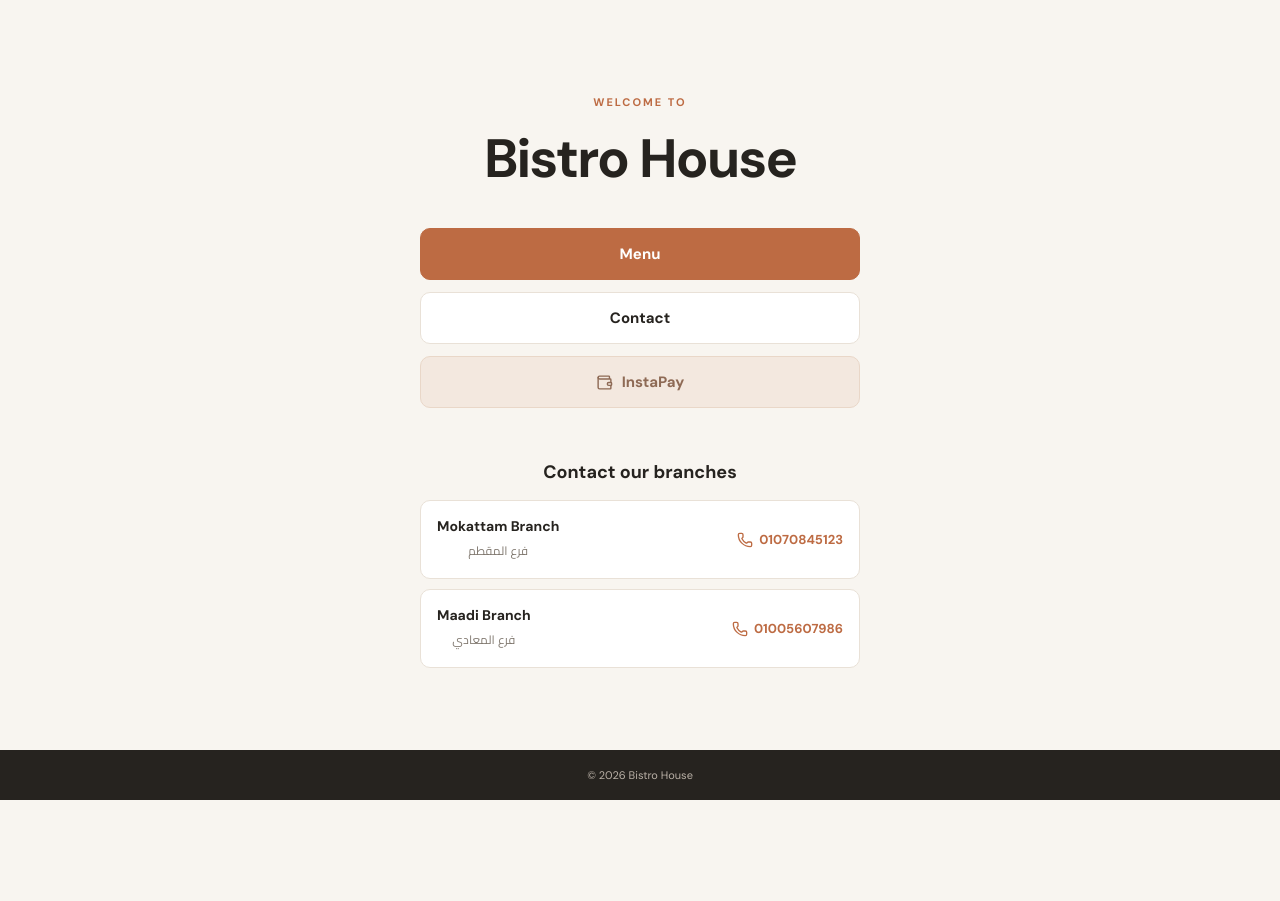
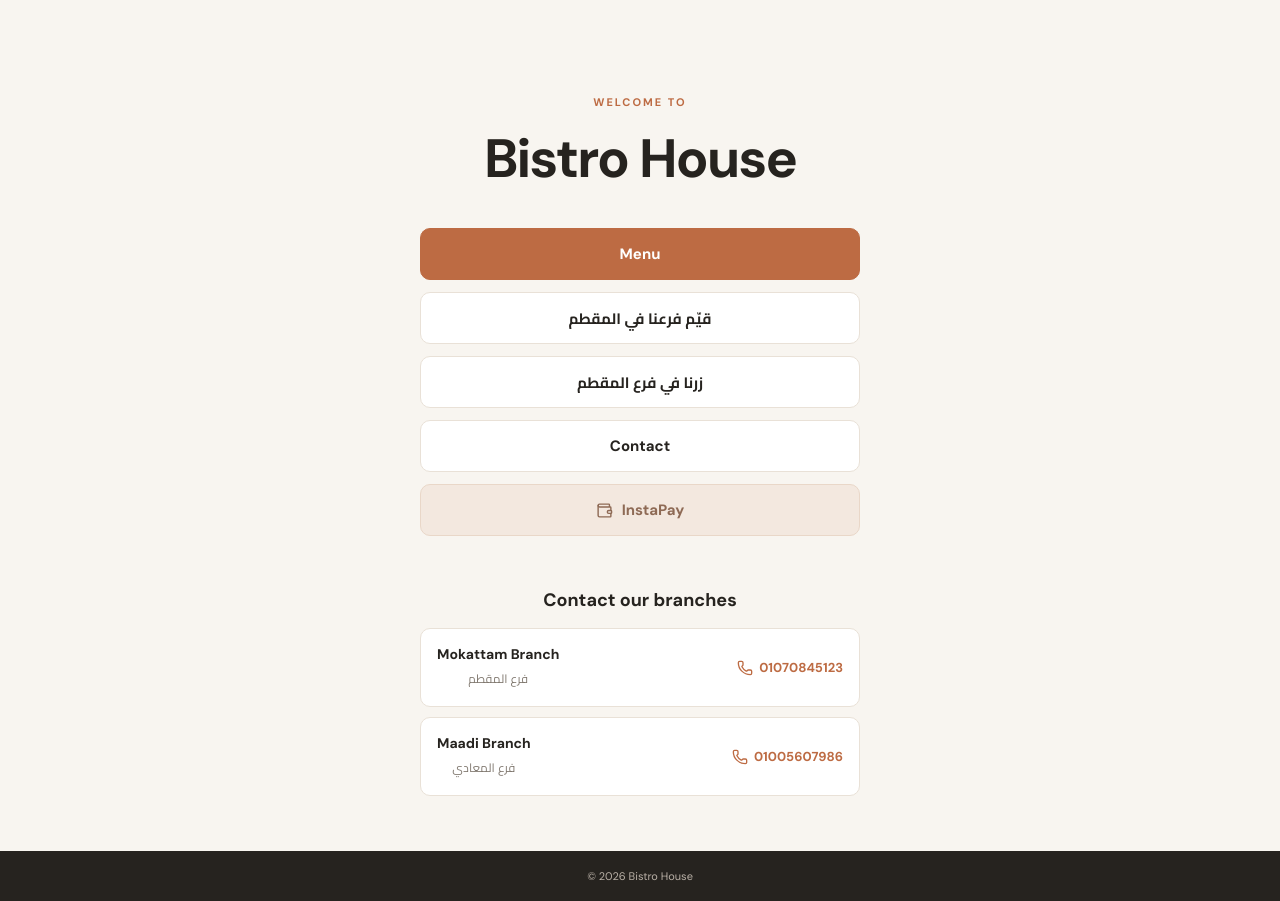
Before and after one commit to scainit/restaurant-menu-template, a Next.js app: page / in a window 1280 px wide. Before the commit the page ends 800 px from the top, so only its background shows below. Built offline with nearby package versions, Linux system fonts and the light colour scheme.

Commit message:
Add Mokattam Google review and location links

```diff
--- a/src/app/page.tsx
+++ b/src/app/page.tsx
@@ -14,6 +14,8 @@ export default function Home() {
         <h1>Bistro House</h1>
         <nav className="landing-actions" aria-label="Main links">
           <Link className="landing-action landing-action-primary" href="/menu">Menu</Link>
+          <a className="landing-action" href="https://search.google.com/local/writereview?placeid=ChIJ570n72s5WBQRuDVDWE0VLA0" target="_blank" rel="noopener noreferrer">قيّم فرعنا في المقطم</a>
+          <a className="landing-action" href="https://maps.app.goo.gl/iYDLdsqpLvorw8EE8" target="_blank" rel="noopener noreferrer">زرنا في فرع المقطم</a>
           <a className="landing-action" href="#contact">Contact</a>
           <button className="landing-action landing-action-disabled" type="button" disabled>
             <Wallet size={17} /> InstaPay
```
